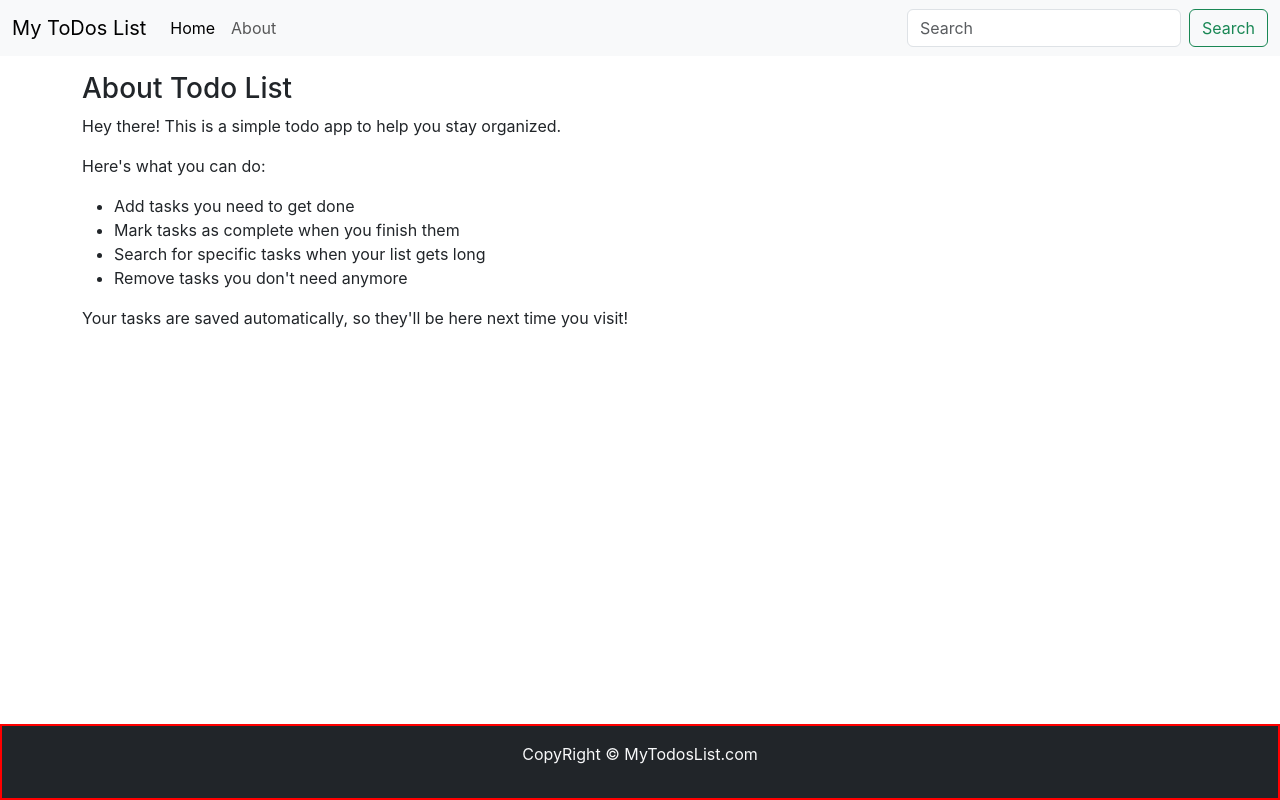
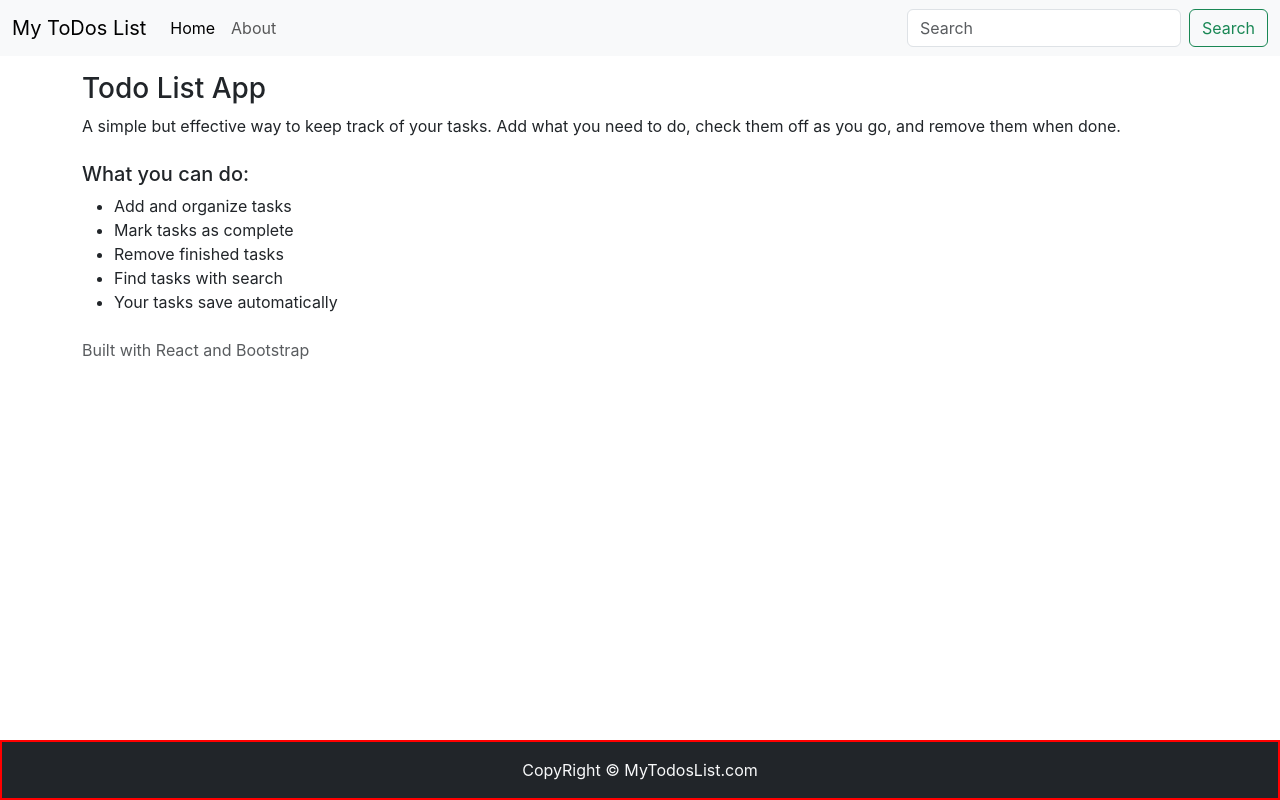
Before and after one commit to saketmishra7224/Todo-List, a React (Create React App) app: page /about in a window 1280 px wide. Built offline with nearby package versions, Linux system fonts and the light colour scheme.

Commit message:
Changes made in navbar an in searching

```diff
--- a/src/MyComponents/About.js
+++ b/src/MyComponents/About.js
@@ -1,19 +1,35 @@
 import React from 'react'
 
-// About page info
-export const About = () => {
+// About page component with app info and features
+export function About() {
     return (
         <div className="container my-3">
-            <h3>About Todo List</h3>
-            <p>Hey there! This is a simple todo app to help you stay organized.</p>
-            <p>Here's what you can do:</p>
-            <ul>
-                <li>Add tasks you need to get done</li>
-                <li>Mark tasks as complete when you finish them</li>
-                <li>Search for specific tasks when your list gets long</li>
-                <li>Remove tasks you don't need anymore</li>
-            </ul>
-            <p>Your tasks are saved automatically, so they'll be here next time you visit!</p>
+            {/* App description */}
+            <h3>Todo List App</h3>
+            <p>
+                A simple but effective way to keep track of your tasks.
+                Add what you need to do, check them off as you go,
+                and remove them when done.
+            </p>
+
+            {/* Feature list */}
+            <div className="my-4">
+                <h5>What you can do:</h5>
+                <ul>
+                    <li>Add and organize tasks</li>
+                    <li>Mark tasks as complete</li>
+                    <li>Remove finished tasks</li>
+                    <li>Find tasks with search</li>
+                    <li>Your tasks save automatically</li>
+                </ul>
+            </div>
+
+            {/* Tech stack info */}
+            <div className="mt-4">
+                <p className="text-muted mb-0">
+                    Built with React and Bootstrap
+                </p>
+            </div>
         </div>
     )
 }
--- a/src/MyComponents/AddTodo.js
+++ b/src/MyComponents/AddTodo.js
@@ -1,29 +1,30 @@
-import React, { useState } from 'react';
+import React, { useState } from 'react'
 
-// Form to add new todos
-export const AddTodo = ({addTodo}) => {
-    const [title, setTitle] = useState("");
-    const [desc, setDesc] = useState("");
+// Form component for adding new todos to the list
+export const AddTodo = ({ addTodo }) => {
+    // Track form input values
+    const [title, setTitle] = useState("")
+    const [desc, setDesc] = useState("")
 
-    // Handle form submit
+    // Handle form submission
     const submit = (e) => {
-        e.preventDefault();
+        e.preventDefault()
         // Make sure we have both title and description
-        if(!title || !desc){
-            alert("Oops! Please fill in both fields");
+        if(!title || !desc) {
+            alert("Oops! Please fill in both fields")
+            return
         }
-        else{
-            addTodo(title, desc);
-            // Clear the form
-            setTitle("");
-            setDesc("");
-        }
+        // Add the new todo and reset form
+        addTodo(title, desc)
+        setTitle("")
+        setDesc("")
     }
 
     return (
         <div className="container my-3">
             <h3>Add a Todo</h3>
             <form onSubmit={submit}>
+                {/* Title input field */}
                 <div className="mb-3">
                     <label htmlFor="title" className="form-label fw-bold">Todo Title</label>
                     <input
@@ -35,6 +36,8 @@ export const AddTodo = ({addTodo}) => {
                         placeholder="Enter todo title"
                     />
                 </div>
+
+                {/* Description input field */}
                 <div className="mb-3">
                     <label htmlFor="desc" className="form-label fw-bold">Todo Description</label>
                     <input
@@ -46,7 +49,11 @@ export const AddTodo = ({addTodo}) => {
                         placeholder="Enter todo description"
                     />
                 </div>
-                <button type="submit" className="btn btn-sm btn-success">Add Todo</button>
+
+                {/* Submit button */}
+                <button type="submit" className="btn btn-sm btn-success">
+                    Add Todo
+                </button>
             </form>
         </div>
     )
--- a/src/MyComponents/Footer.js
+++ b/src/MyComponents/Footer.js
@@ -1,20 +1,21 @@
 import React from 'react'
 
-// Simple footer that sticks to the bottom
-export const Footer = () => {
-  // Keep footer at bottom
-  let footerStyle = {
-    position: "absolute",
+// Footer component fixed at bottom of page
+export function Footer() {
+    // Style for fixed positioning and red border
+    const footerStyle = {
+        position: "fixed",
         bottom: "0",
         width: "100%",
         border: "2px solid red"
     }
 
     return (
-    <footer className='bg-dark text-light py-3' style={footerStyle}>
-      <p className="text-center">
+        // Dark themed footer with light text
+        <div className="bg-dark text-light py-3" style={footerStyle}>
+            <div className="container text-center">
                 CopyRight &copy; MyTodosList.com
-      </p>
-    </footer>
+            </div>
+        </div>
     )
 }
--- a/src/MyComponents/Header.js
+++ b/src/MyComponents/Header.js
@@ -1,27 +1,33 @@
 import React, { useState } from 'react'
 import PropTypes from 'prop-types'
-import { Link } from "react-router-dom";
+import { Link } from "react-router-dom"
 
-// Top nav bar with search
+// Navigation bar component with search functionality
 export default function Header(props) {
-    const [searchText, setSearchText] = useState("");
+    // Keep track of what user types in search
+    const [searchText, setSearchText] = useState("")
 
+    // Handle search form submission
     const handleSearchSubmit = (e) => {
-        e.preventDefault();
-        props.onSearch(searchText);
-    };
+        e.preventDefault()
+        props.onSearch(searchText)
+    }
 
+    // Update search as user types and clear search when empty
     const handleSearchChange = (e) => {
-        setSearchText(e.target.value);
+        setSearchText(e.target.value)
         if (e.target.value === "") {
-            props.setIsSearching(false);
+            props.setIsSearching(false)
         }
-    };
+    }
 
     return (
         <nav className="navbar navbar-expand-lg bg-body-tertiary">
             <div className="container-fluid">
+                {/* Site title/brand */}
                 <Link className="navbar-brand" to="/">{props.title}</Link>
+
+                {/* Mobile menu button */}
                 <button className="navbar-toggler" type="button"
                     data-bs-toggle="collapse"
                     data-bs-target="#navbarSupportedContent"
@@ -32,6 +38,7 @@ export default function Header(props) {
                 </button>
 
                 <div className="collapse navbar-collapse" id="navbarSupportedContent">
+                    {/* Navigation links */}
                     <ul className="navbar-nav me-auto mb-2 mb-lg-0">
                         <li className="nav-item">
                             <Link className="nav-link active" aria-current="page" to="/">Home</Link>
@@ -40,6 +47,8 @@ export default function Header(props) {
                             <Link className="nav-link" to="/about">About</Link>
                         </li>
                     </ul>
+
+                    {/* Search form - only shows if searchBar prop is true */}
                     {props.searchBar ?
                         <form className="d-flex" role="search" onSubmit={handleSearchSubmit}>
                             <input
@@ -52,19 +61,20 @@ export default function Header(props) {
                             />
                             <button className="btn btn-outline-success" type="submit">Search</button>
                         </form>
-                        : null}
+                    : null}
                 </div>
             </div>
         </nav>
     )
 }
 
-// Basic props setup
+// Default values for props
 Header.defaultProps = {
     title: "Your Title Here",
     searchBar: true
 }
 
+// Type checking for props
 Header.propTypes = {
     title: PropTypes.string,
     searchBar: PropTypes.bool.isRequired,
--- a/src/MyComponents/Todos.js
+++ b/src/MyComponents/Todos.js
@@ -1,30 +1,30 @@
 import React from 'react'
-import {TodoItem} from './TodoItem';
+import { TodoItem } from './TodoItem'
 
-// List of all todos
-export const Todos = (props) => {
-  // Scrollable container for long lists
-  let style = {
+// Container component that shows the list of todos
+export function Todos(props) {
+  // Style for scrollable list container
+  const style = {
     height: "44vh",
     overflowY: 'scroll'
-  };
+  }
 
   return (
     <div className='container' style={style}>
       <h2 className='my-3'>Todos List</h2>
-      {props.todos.length === 0 ?
-        "No tasks yet!" :
-        props.todos.map((todo) => {
-          return (
-            <TodoItem
-              todo={todo}
-              key={todo.sno}
-              onDelete={props.onDelete}
-              onToggle={props.onToggle}
-            />
-          )
-        })
-      }
+      {/* Show message if no todos, otherwise map through and show them */}
+      {!props.todos.length ? (
+        "No tasks yet!"
+      ) : (
+        props.todos.map(todo => (
+          <TodoItem
+            key={todo.sno}
+            todo={todo}
+            onDelete={props.onDelete}
+            onToggle={props.onToggle}
+          />
+        ))
+      )}
     </div>
   )
 }
```
Also changed, not shown: src/App.js (+64 -69 lines), src/MyComponents/TodoItem.js (+9 -3 lines), 1 other file (tests, documents, lock files or other folders). Lines whose indentation alone changed are shown as unchanged.
